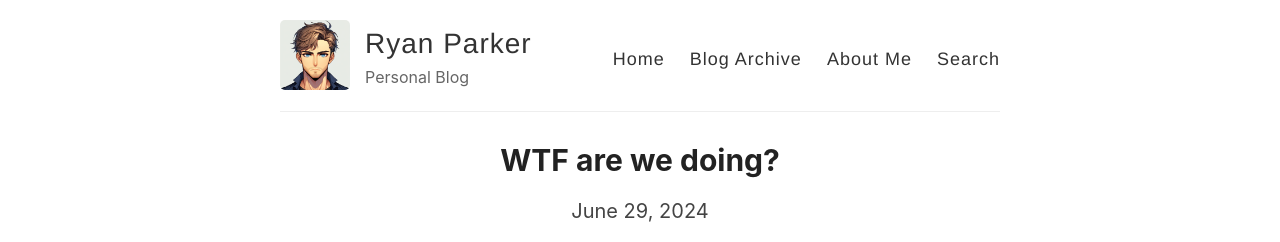
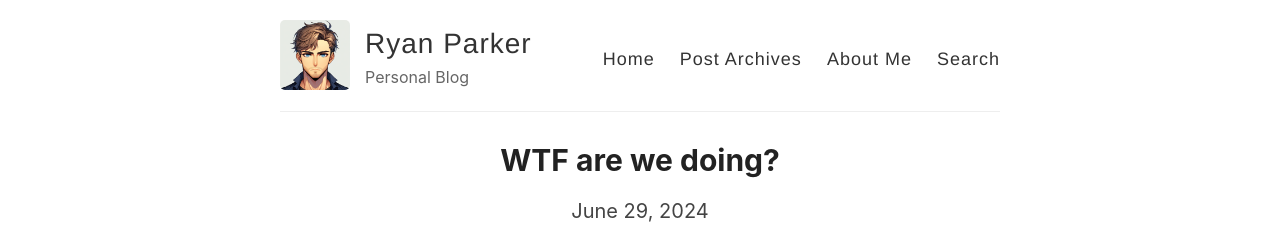
Before and after one commit to ryanparkr/ryanparkr.github.io, a Jekyll site: the page built from index.html, in a window 1280 px wide. Shown: the top 242 px of the page. Built offline with Jekyll 4.4.1, drawn with Linux system fonts in a browser that asks for light colours; the list of posts is cut into pages by our own code.

Commit message:
Update default.html

```diff
--- a/_layouts/default.html
+++ b/_layouts/default.html
@@ -29,7 +29,7 @@
 
             <nav>
               <a href="{{ site.baseurl }}/">Home</a>
-              <a href="{{ site.baseurl }}/archive">Blog Archive</a>
+              <a href="{{ site.baseurl }}/archive">Post Archives</a>
               <a href="{{ site.baseurl }}/about">About Me</a>
               <a href="{{ site.baseurl }}/search">Search</a>
            </nav>
```
